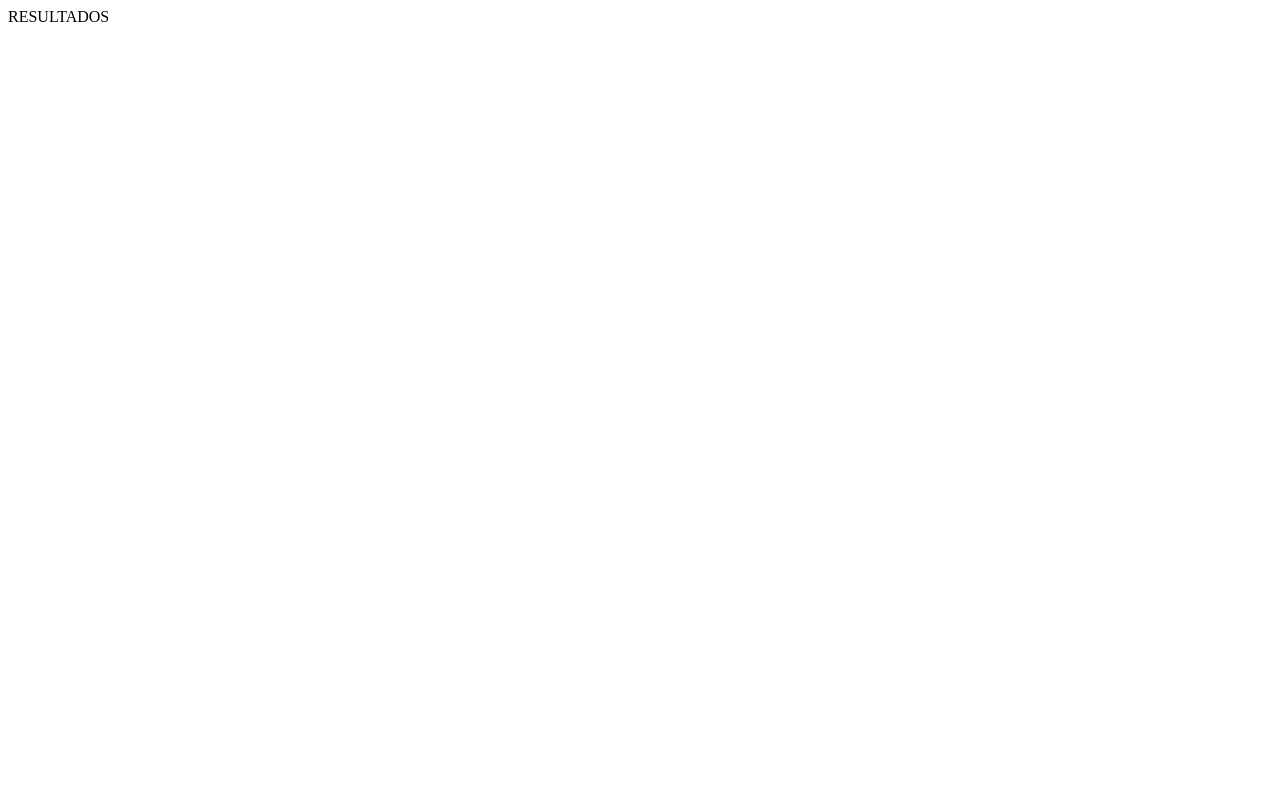
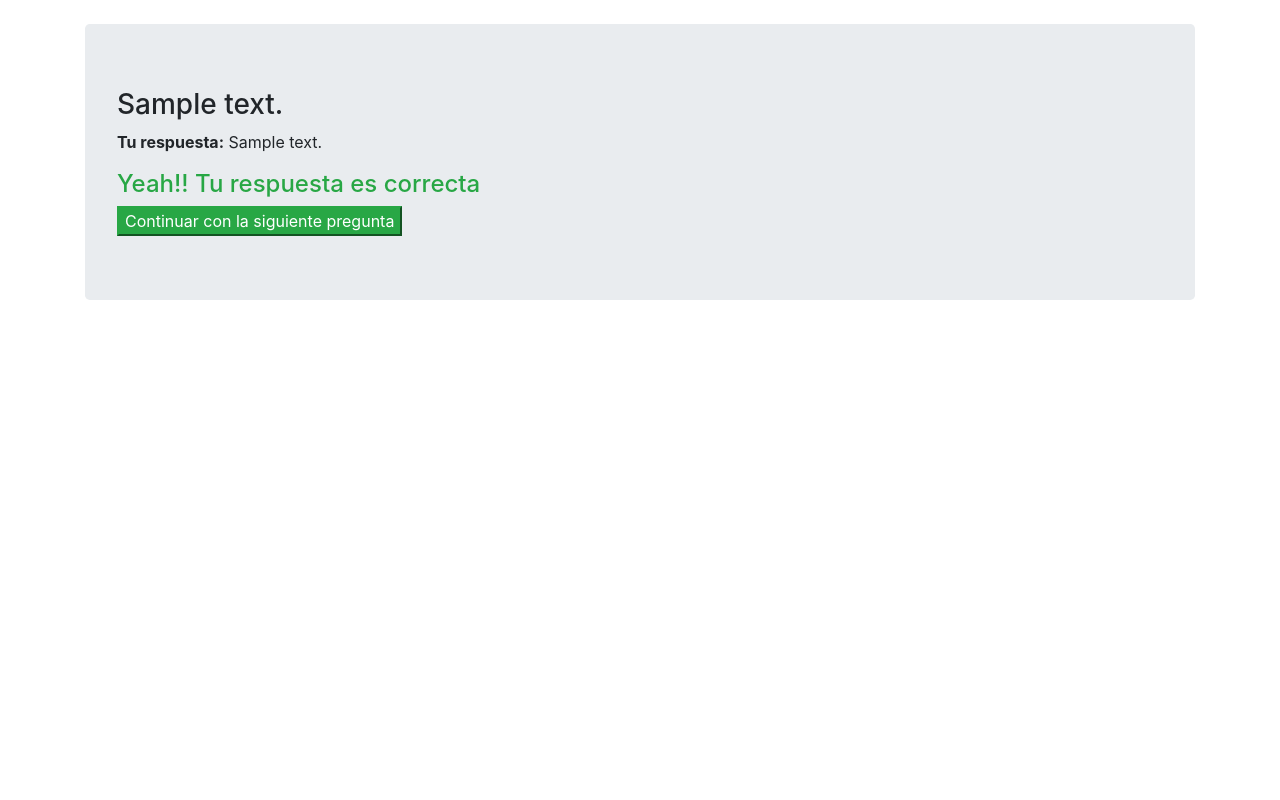
Before and after one commit to Elvira68/70-anios-de-nuestro-chaco, a Django app: page /resultado/1 in a window 1280 px wide. Before the commit the page is almost empty. Run offline with Django 3.2, Linux system fonts and the light colour scheme; tables that the repository leaves empty hold one stand-in row (values such as "Sample post"); some libraries are stand-ins or nearby versions.

Commit message:
Estilos del feedback de respuesta

```diff
--- /dev/null
+++ b/template/base.html
@@ -0,0 +1,19 @@
+<!DOCTYPE html>
+<html lang="en">
+<head>
+    <meta charset="UTF-8">
+    <meta http-equiv="X-UA-Compatible" content="IE=edge">
+    <meta name="viewport" content="width=device-width, initial-scale=1.0">
+    <title>{% block tituloo %}{% endblock %}</title>
+    <!-- Bootstrap CSS -->
+    <link rel="stylesheet" href="https://maxcdn.bootstrapcdn.com/bootstrap/4.0.0-beta.2/css/bootstrap.min.css" integrity="sha384-PsH8R72JQ3SOdhVi3uxftmaW6Vc51MKb0q5P2rRUpPvrszuE4W1povHYgTpBfshb" crossorigin="anonymous">
+    <link rel="stylesheet" href="https://maxcdn.bootstrapcdn.com/font-awesome/4.7.0/css/font-awesome.min.css">
+    <link href="https://fonts.googleapis.com/css?family=Open+Sans|Rubik" rel="stylesheet">
+    <link rel="stylesheet" href="https://maxcdn.bootstrapcdn.com/font-awesome/4.7.0/css/font-awesome.min.css">
+    <link href="https://fonts.googleapis.com/css?family=Open+Sans|Rubik" rel="stylesheet">
+</head>
+<body>
+    {% block contenido %}
+	{% endblock %}
+</body>
+</html>
--- a/template/play/resultados.html
+++ b/template/play/resultados.html
@@ -1 +1,37 @@
-RESULTADOS
+{% extends 'base.html' %}
+
+{% block contenido %}
+    <div class="container">
+        <div class="jumbotron my-4">
+            <h3 class="text info">{{ respondida.pregunta.texto | safe }}</h3>
+            <p>
+                <strong>Tu respuesta:</strong>
+                {{ respondida.respuesta.texto|safe }}
+            </p>
+
+            {% if respondida.respuesta.correcta %}
+                <h4 class="text-success">Yeah!! Tu respuesta es correcta</h4>
+            {% else %}
+                <h4 class="text-danger">Tu respuesta es incorrecta!!!</h4>
+
+                {% for respuesta in respondida.pregunta.opciones.all %}
+
+                    {% if respuesta.correcta %}
+
+                        <h4>La respuesta correcta es: <span class="text-success">{{respuesta}}</span></h4>
+
+                    {% endif %}
+
+                {% endfor %}
+
+            {% endif %}
+
+            <a href="{% url 'jugar' %}">
+                <button class="btn-success">
+                    Continuar con la siguiente pregunta
+                </button>
+            </a>
+
+        </div>
+    </div>
+{% endblock %}
```
